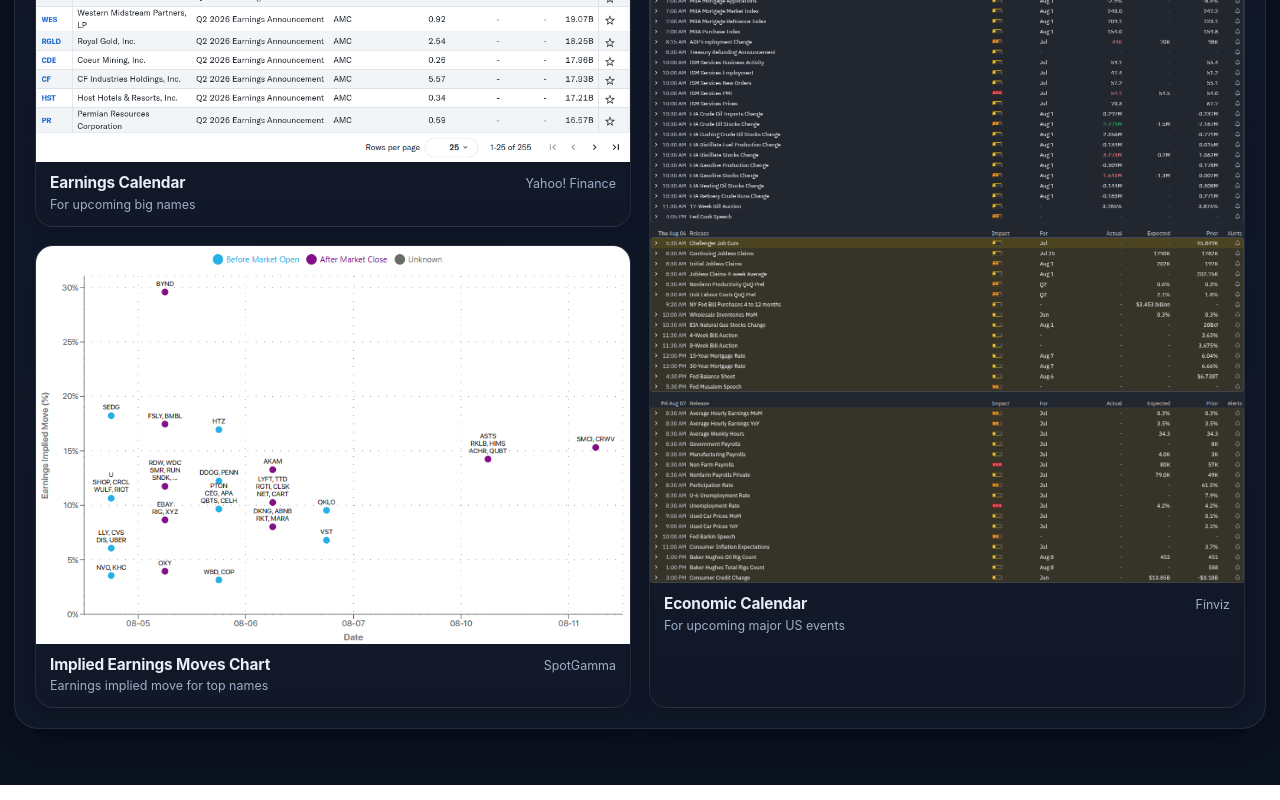
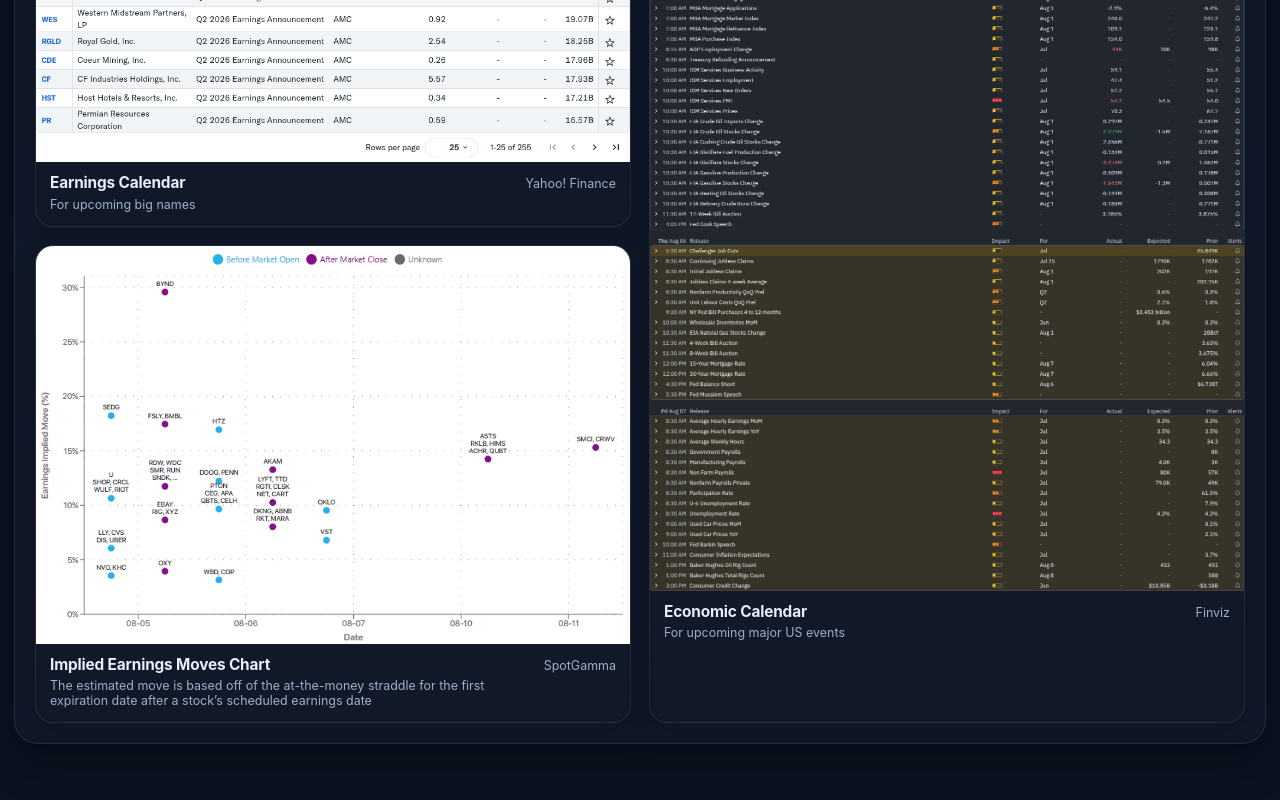
Before and after one commit to hhyuen/mds, a website: page index.html in a window 1280 px wide. Shown: the part 5631-6431 px from the top of the page. Drawn offline with Linux system fonts and the light colour scheme.

Commit message:
Update index.html

```diff
--- a/index.html
+++ b/index.html
@@ -458,9 +458,9 @@
 		  <img class="thumb" src="screenshots/earnings-calendar.png" alt="Earnings calendar" width="1006" height="940">
 		  <div class="meta"><div><div class="title">Earnings Calendar</div><div class="caption">For upcoming big names</div></div><div class="dim">Yahoo! Finance</div></div>
 		</button>
-		<button class="card js-open card-spotgamma" data-title="Implied Earnings Moves Chart" data-dim="Earnings implied move for top names" data-img="screenshots/spotgamma-earnings.png" data-link="https://spotgamma.com/free-tools/implied-earnings-moves/">
+		<button class="card js-open card-spotgamma" data-title="Implied Earnings Moves Chart" data-dim="The estimated move is based off of the at-the-money straddle for the first expiration date after a stock’s scheduled earnings date" data-img="screenshots/spotgamma-earnings.png" data-link="https://spotgamma.com/free-tools/implied-earnings-moves/">
 		  <img class="thumb" src="screenshots/spotgamma-earnings.png" alt="Implied Earnings Moves Chart" width="800" height="536">
-		  <div class="meta"><div><div class="title">Implied Earnings Moves Chart</div><div class="caption">Earnings implied move for top names</div></div><div class="dim">SpotGamma</div></div>
+		  <div class="meta"><div><div class="title">Implied Earnings Moves Chart</div><div class="caption">The estimated move is based off of the at-the-money straddle for the first expiration date after a stock’s scheduled earnings date</div></div><div class="dim">SpotGamma</div></div>
 		</button>
 		<button class="card js-open card-economic" data-title="Economic Calendar" data-dim="For upcoming major US events" data-img="screenshots/economic-calendar.png" data-link="https://finviz.com/calendar/economic?t=economic">
 		  <img class="thumb" src="screenshots/economic-calendar.png" alt="Economic calendar" width="595" height="1805">
```
